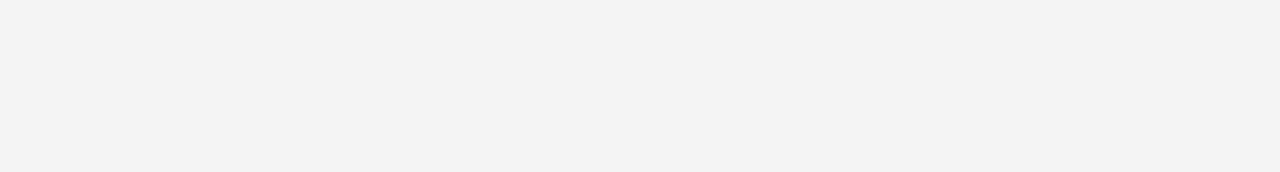
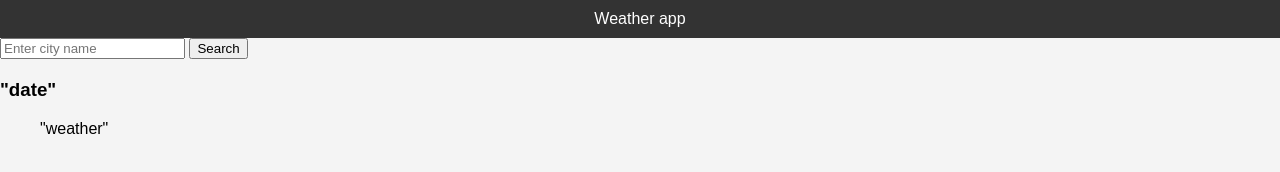
Before and after one commit to MaxwellKaufman/Module-6-Weather, a plain HTML site: page index.html in a window 1280 px wide. Drawn offline with Linux system fonts and the light colour scheme.

Commit message:
updated html

```diff
--- a/assets/styles.css
+++ b/assets/styles.css
@@ -5,3 +5,10 @@ html {
   background-color: #f4f4f4;
   height: 100%;
 }
+
+header {
+  background-color: #333;
+  color: #fff;
+  padding: 10px 0;
+  text-align: center;
+}
--- a/index.html
+++ b/index.html
@@ -7,6 +7,37 @@
     <link rel="stylesheet" href="/assets/styles.css" />
   </head>
   <body>
+    <header>Weather app</header>
+    <section>
+      <form id="search-form">
+        <input
+          type="text"
+          id="search-input"
+          placeholder="Enter city name"
+          required
+        />
+        <button type="search-buttton">Search</button>
+      </form>
+      <ul class="cites" id="search-history"></ul>
+    </section>
+    <main>
+      <section id="weather-info">
+        <div id="weather-icon"></div>
+        <div id="weather-info-text">
+          <h2 id="city-name"></h2>
+          <p id="weather-description"></p>
+          <p id="temperature"></p>
+          <p id="humidity"></p>
+          <p id="wind-speed"></p>
+        </div>
+        <div id="5-day-forecast"></div>
+        <h3>"date"</h3>
+        <ol>
+          "weather"
+        </ol>
+      </section>
+    </main>
+
     <script src="scripts.js"></script>
   </body>
 </html>
```
